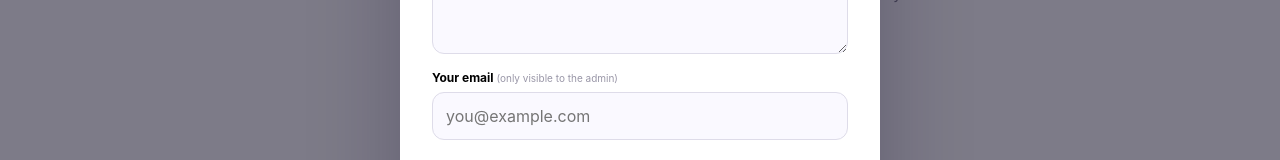
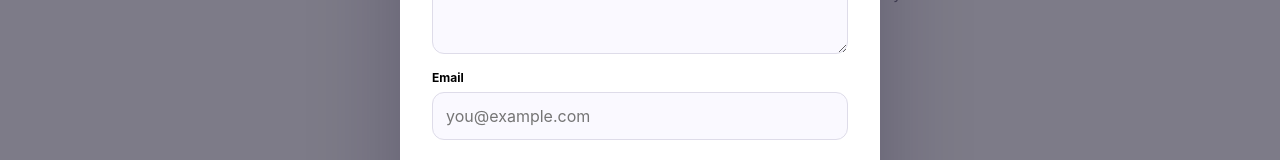
Before and after one commit to iamshauryashah/feedback, a website: page public/index.html in a window 1280 px wide. Both pictures are taken after a click on the button "✦ Share Feedback". Shown: the part 400-560 px from the top of the page. Drawn offline with Linux system fonts and the light colour scheme; no server answers.

Commit message:
Simplify feedback email label to Email

```diff
--- a/public/index.html
+++ b/public/index.html
@@ -9,6 +9,6 @@
 <div id="board" class="board" aria-live="polite"></div>
 <footer>Built with curiosity. Everyone can read the board; only the admin can organize it.</footer>
 </main>
-<dialog id="ideaDialog"><form id="ideaForm" class="modal"><button type="button" class="close" data-close="ideaDialog" aria-label="Close">×</button><span class="eyebrow">WE'RE LISTENING</span><h2>What’s on your mind?</h2><p>There are no bad ideas here. Tell us what you're thinking.</p><label for="message">Your idea</label><textarea id="message" maxlength="2000" minlength="3" required placeholder="I wish this website could…"></textarea><label for="email">Your email <small>(only visible to the admin)</small></label><input id="email" type="email" maxlength="254" required placeholder="you@example.com"><input class="trap" name="website" tabindex="-1" autocomplete="off"><div id="ideaError" class="error" role="status"></div><button class="primary" type="submit">Send my idea →</button></form></dialog>
+<dialog id="ideaDialog"><form id="ideaForm" class="modal"><button type="button" class="close" data-close="ideaDialog" aria-label="Close">×</button><span class="eyebrow">WE'RE LISTENING</span><h2>What’s on your mind?</h2><p>There are no bad ideas here. Tell us what you're thinking.</p><label for="message">Your idea</label><textarea id="message" maxlength="2000" minlength="3" required placeholder="I wish this website could…"></textarea><label for="email">Email</label><input id="email" type="email" maxlength="254" required placeholder="you@example.com"><input class="trap" name="website" tabindex="-1" autocomplete="off"><div id="ideaError" class="error" role="status"></div><button class="primary" type="submit">Send my idea →</button></form></dialog>
 <dialog id="loginDialog"><form id="loginForm" class="modal"><button type="button" class="close" data-close="loginDialog" aria-label="Close">×</button><span class="eyebrow">PRIVATE ADMIN ACCESS</span><h2>Welcome back</h2><p>Sign in to see emails and organize the board.</p><label for="passcode">Admin passcode</label><input id="passcode" type="password" required autocomplete="current-password"><div id="loginError" class="error" role="status"></div><button class="primary" type="submit">Sign in →</button></form></dialog>
 <script src="/app.js" defer></script></body></html>
```
